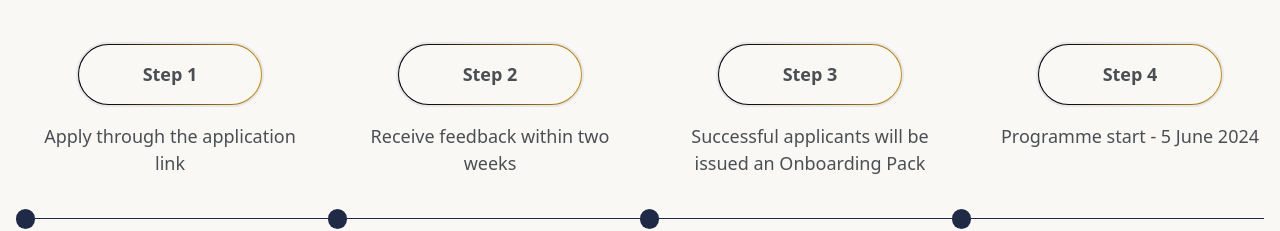
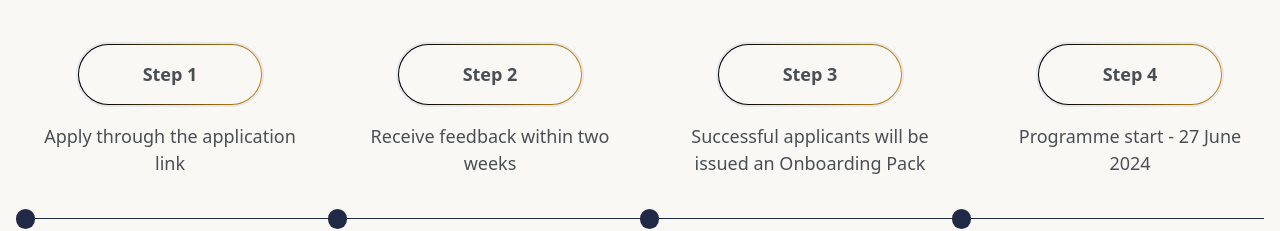
Before and after one commit to jlsodai/emerge, a Next.js app: page / in a window 1280 px wide. Shown: the part 3680-3911 px from the top of the page. Built offline with nearby package versions, Linux system fonts and the light colour scheme.

Commit message:
update programme start date

```diff
--- a/src/app/page.tsx
+++ b/src/app/page.tsx
@@ -28,7 +28,7 @@ const steps = [
   "Apply through the application link",
   "Receive feedback within two weeks",
   "Successful applicants will be issued an Onboarding Pack",
-  "Programme start - 5 June 2024",
+  "Programme start - 27 June 2024",
 ];
 
 const experts = [
```
